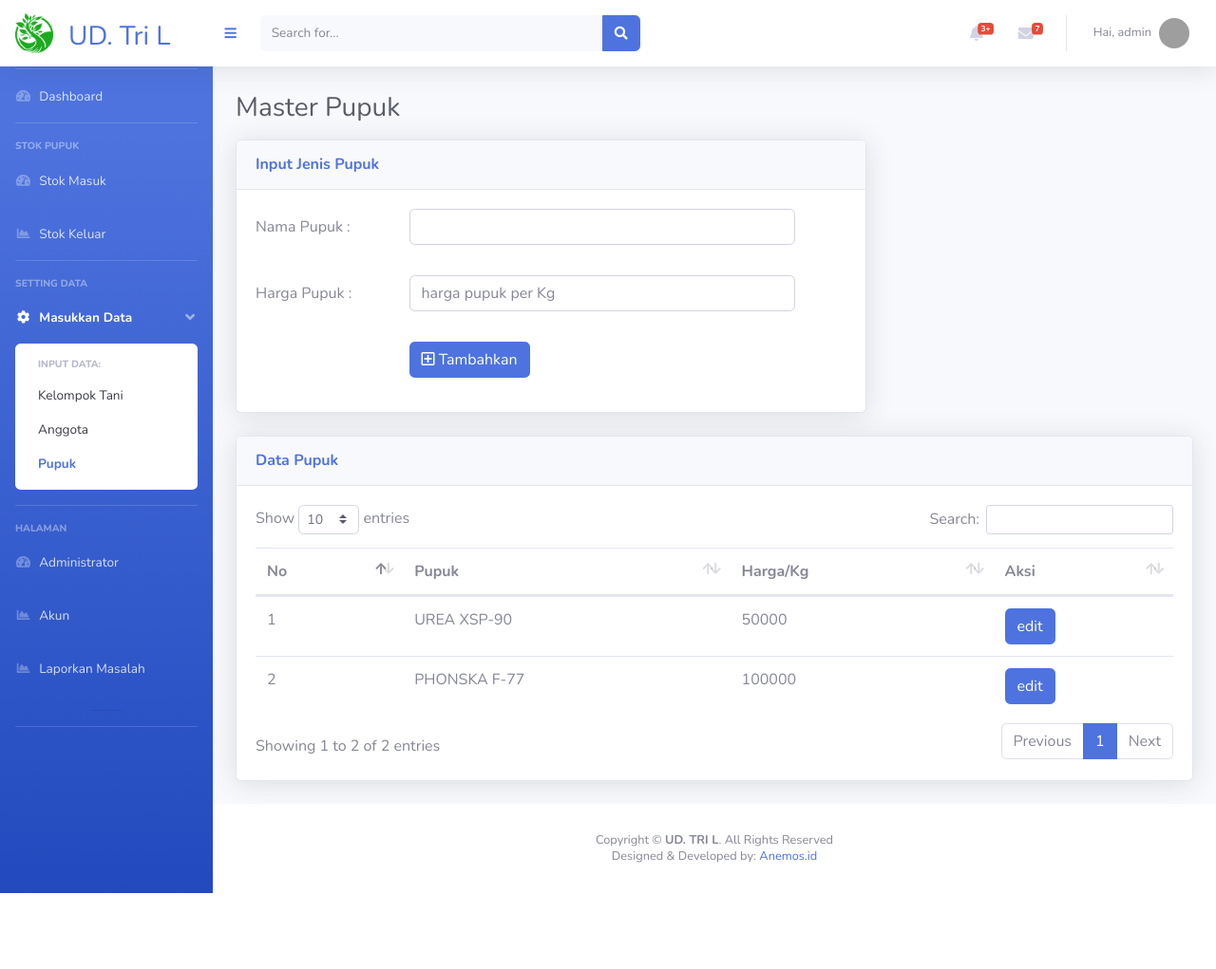
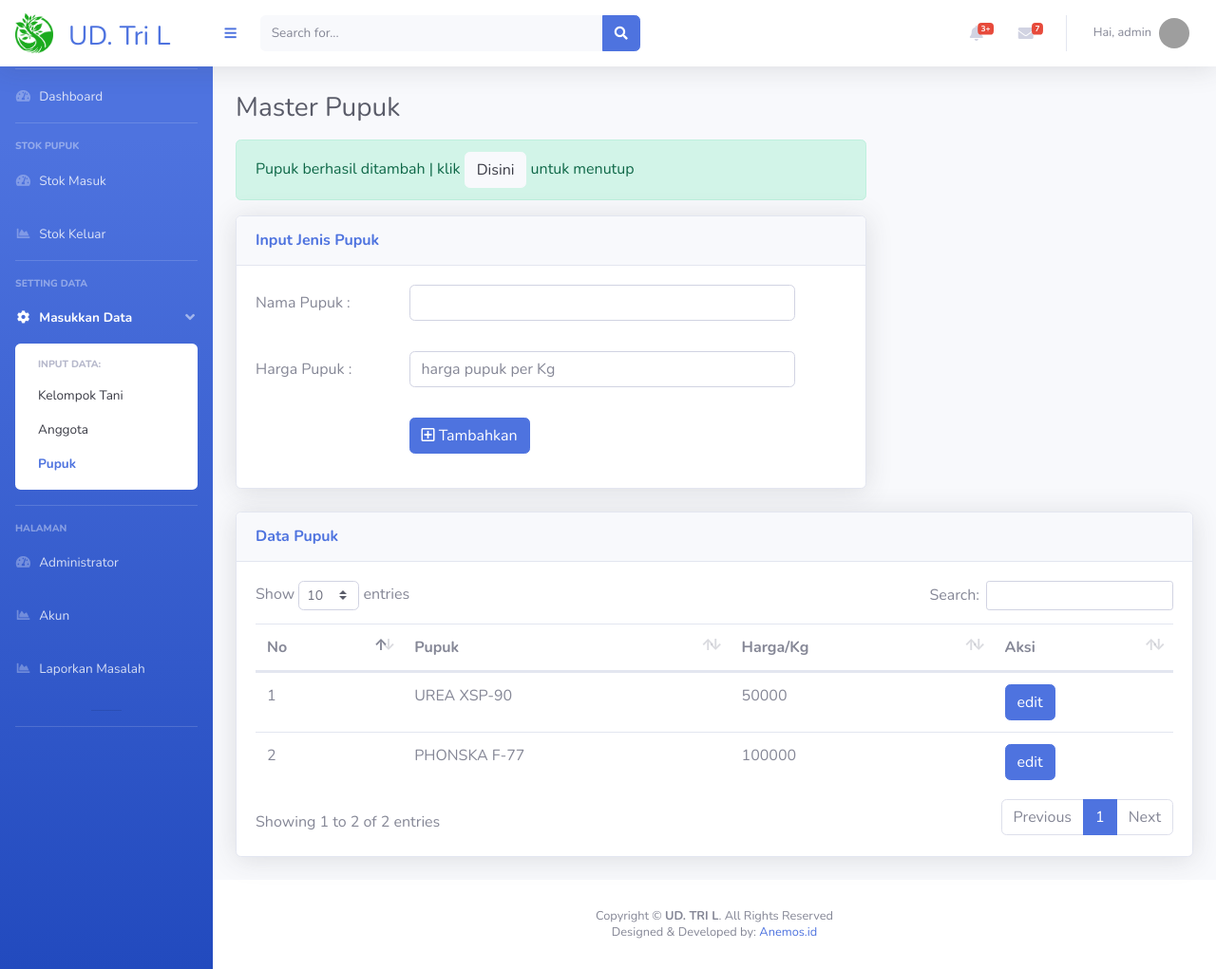
Before and after one commit to muffid/UD_tri_L, a PHP site: page /page_jenis_pupuk.php?m=4&n=4 in a window 1280 px wide. Shown: the whole page at 95% size. Before the commit the page ends 941 px from the top, so only its background shows below. Run offline with PHP 8.4, Linux system fonts and the light colour scheme; a user stored in the database is signed in; grey boxes are pictures that could not be loaded.

Commit message:
REVISION
revisi

```diff
--- a/addPupuk.php
+++ b/addPupuk.php
@@ -8,7 +8,7 @@ $sql = "INSERT INTO data_pupuk (ID_PK,Jenis_Pupuk,Harga)
 	 VALUES ('','$namappk','$hargappk')";
 	 if (mysqli_query($conn, $sql)) {
 		 session_start();
-		 $_SESSION["info"] = 'Data berhasil ditambah | go to halaman <a href="input_exp_page.php?m=2&n=1" class="btn btn-success">ekspedisi</a>';
+		 $_SESSION["info"] = 'ok';
 		header("Location: page_jenis_pupuk.php?m=4&n=4");
 		exit();
 	 } else {
--- a/page_jenis_pupuk.php
+++ b/page_jenis_pupuk.php
@@ -53,6 +53,7 @@ if(isset($_SESSION['login'])){
                     <div class="d-sm-flex align-items-center justify-content-between ">
                         <h1 class="h3 mb-3 text-gray-800">Master Pupuk</h1>
 
+
                     </div>
 
                     <!-- Konten -->
@@ -61,6 +62,23 @@ if(isset($_SESSION['login'])){
 
                         <!-- Area Chart -->
                         <div class="col-xl-8 col-lg-6">
+                        <?php
+                            @session_start();
+                            if(isset($_SESSION["info"])){
+                              ?>
+
+                            <div class="alert alert-success alert-dismissible fade show" role="alert">
+                                <?php //echo $_SESSION["info"];
+                                echo ("Pupuk berhasil ditambah | klik");?>
+                                <button type="button" class="btn btn-light" data-dismiss="alert"
+                                    aria-label="Close"> Disini </button> untuk menutup
+                            </div>
+
+                            <?php
+                                  unset($_SESSION["info"]);
+                            }
+
+                            ?>
                             <div class="card shadow mb-4">
                                 <!-- Card Header - Dropdown -->
                                 <div
@@ -71,7 +89,7 @@ if(isset($_SESSION['login'])){
                                 <!-- Card Body -->
                                 <div class="card-body">
 
-                                    <form>
+                                    <form method="POST" action="addPupuk.php">
                                         <!-- Nama Pupuk -->
                                         <div class="row mb-3">
                                             <label class="col-sm-3 col-form-label"> Nama Pupuk : </label>
@@ -86,8 +104,8 @@ if(isset($_SESSION['login'])){
                                         <div class="row mb-3">
                                             <label class="col-sm-3 col-form-label"> Harga Pupuk : </label>
                                             <div class="col-sm-8">
-                                                <input type="number" class="form-control" id="namapupuk"
-                                                    name="namapupuk" required placeholder="harga pupuk per Kg">
+                                                <input type="number" class="form-control" id="hargapupuk"
+                                                    name="hargapupuk" required placeholder="harga pupuk per Kg">
                                                 <p style="color:red; font-size:12px;" id="username_hint"></p>
                                             </div>
                                         </div>
```
